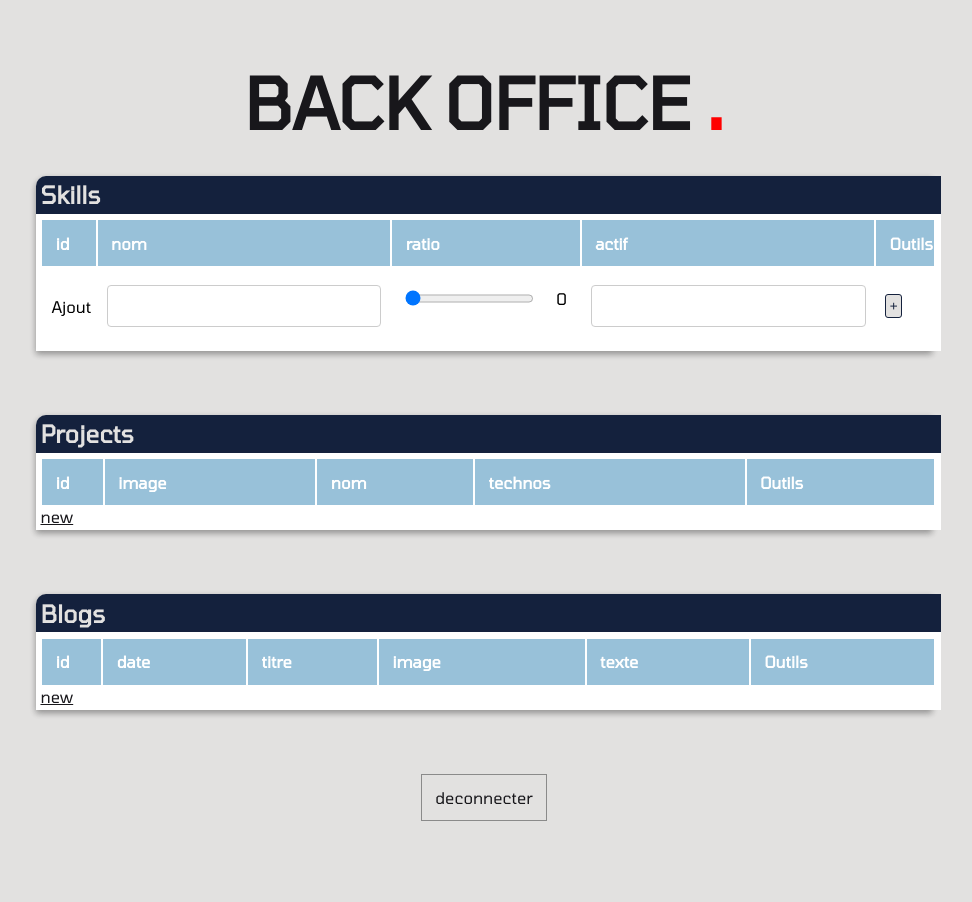
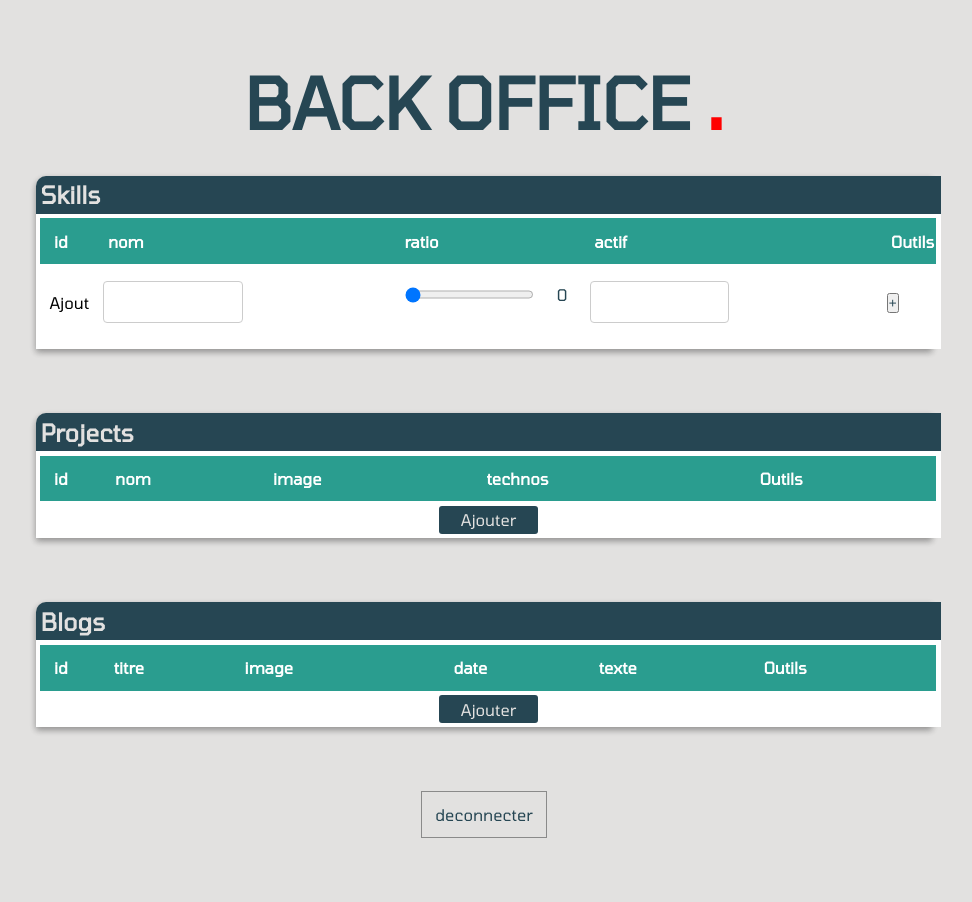
Before and after one commit to Elevane/CvBackOffice, a Symfony app: template templates/backoffice/index.html.twig in a window 1280 px wide. Shown: the whole page, without its empty margins (156-1128 px from the left). Before the commit the page ends 821 px from the top, so only its background shows below. Run offline with Twig, Linux system fonts and the light colour scheme; the template is opened without the code that fills it, so the values that code supplies are empty; form fields are guessed from the names that the template uses; some libraries are stand-ins or nearby versions.

Commit message:
Style : changement de la charte graphique et application

```diff
--- a/public/css/backoffice/style.css
+++ b/public/css/backoffice/style.css
@@ -13,13 +13,20 @@ IMPORTS
     padding: 0;
     box-shadow: none;
     font-family: 'tomorrow','Roboto', sans-serif;
-    color:#18171B;
+    color: #264653;
+}
+a{
+    text-decoration: none;
 }
 html{
     background: #E2E1E0;
 }
-h1, a, label, input{
-    color:#18171B;
+h1,  label, input{
+    color: #264653;
+}
+table{
+    border: none;
+    margin-bottom: 0.5%;
 }
 #btnDc{
     text-decoration: none;
@@ -93,13 +100,18 @@ h2{
     font-family: 'Tomorrow', 'Roboto', sans-serif;
     width: 100%;
     padding: 0.5%;
-    background-color: #14213d;
+    background-color: #264653;
     display: flex;
     color: #E2E1E0;
     flex-direction: row;
     justify-content: flex-start;
     align-items: center;
     border-top-left-radius:10px;
+}
+article{
+    display: flex;
+    flex-direction: column;
+    align-items: center;
 }
 article, form{
     padding: 0.5%;
@@ -123,7 +135,7 @@ article table{
 
  th{
      padding: 1.5%;
-     background: #98c1d9;
+     background: #2a9d8f;
      color: white;
      text-align: left;
  }
@@ -161,18 +236,17 @@ article table{
     display: flex;
     flex-direction: column;
     justify-content: space-around;
-    color: black;
+    color:  #264653;
 }
 
 input[type=text], select {
-    width: 100%;
+    width: 50%;
     padding: 12px 20px;
     margin: 8px 0;
     display: inline-block;
     border: 1px solid #ccc;
     border-radius: 4px;
     box-sizing: border-box;
-
 }
 
 #add_skill{
@@ -181,18 +255,31 @@ input[type=text], select {
 #skill_submit{
    margin-left: 35%;
 }
-#skill_submit button:hover{
+#skill_submit {
+    background-color:  #264653;
+    color: #E2E1E0;
+    border: transparent;
+    padding: 5%;
+    border-radius: 3px;
+}
+#skill_submit:hover{
 
-
-    background-color: #14213d;
-    color: #E2E1E0;
+    border: solid 1px #264653;
+    background-color:  #E2E1E0;
+    color: #264653;
+}
+.backoffice_index_img{
+    width: 50%;
+}
+.backoffice_index_td_img{
+    width: 20%;
 }
 #skill_submit button{
-    border: 1px solid #14213d;
+    border: 1px solid  #264653;
     padding: 8%;
     border-radius: 3px;
     background-color: #E2E1E0;
-    color: #14213d;
+    color: #264653;
 }
 
 #rangeTd{
@@ -201,7 +288,7 @@ input[type=text], select {
     margin-top: 10%;
 }
 #rangeTd p, .divEditForm p{
-    color: black;
+    color:  #264653;
 }
 
 .divEditForm{
@@ -221,10 +308,18 @@ input[type=text], select {
 #checkboxEdit label{
     margin-right: 2%;
 }
-#skills_buttons{
-    width: 5%;
+
+
+.backoffice_index_button_new{
+    text-decoration: none;
+    padding: 0.5%;
+    background-color: #264653;
+    color: #E2E1E0;
+   text-align: center;
+    border-radius: 3px;
 }
 
-.submit_button{
-
+.backoffice_index_button_new:hover{
+    background-color:#E2E1E0 ;
+    color: #264653;
 }
--- a/public/js/backoffice/script.js
+++ b/public/js/backoffice/script.js
@@ -21,7 +21,7 @@ if($('#project_skills').val() != null){
                 $('#project_skills').val(  hiddenSkill + " ");
             }
             $('#skills_add option[value=' + skills[i] + ']').remove();
-            $('#skills_buttons').append('<button type="button" id="'+skills[i]+'" class="buttons">'+ skills[i]+'</button>');
+            $('#skills_buttons').append('<button type="button" id="'+skills[i]+'" class="backoffice_edit_skills_buttons">'+ skills[i]+'</button>');
         }
     }
 
@@ -32,7 +32,7 @@ $('#skills_add').on('change', function (){
 
     if(this.value !== "choose"){
         var skill = $('#skills_add').val();
-        $('#skills_buttons').append('<button type="button" id="'+skill+'" class="buttons">'+ skill+'</button>');
+        $('#skills_buttons').append('<button type="button" id="'+skill+'" class="backoffice_edit_skills_buttons">'+ skill+'</button>');
         $('#skills_add option:selected').hide();
         var hiddenSkill = $('#project_skills').val();
         $('#project_skills').val(  hiddenSkill += skill + " ");
--- a/src/Controller/BlogController.php
+++ b/src/Controller/BlogController.php
@@ -38,7 +38,7 @@ class BlogController extends BaseBackOfficeController{
 
             return $this->redirectToRoute('admin_index');
         }
-        return $this->render('/backoffice/blog/new.html.twig',[
+        return $this->render('/backoffice/blog/new_or_edit.html.twig',[
             "form" => $form->createView(),
             "title" => "Creation d'un article de blog",
         ]);
--- a/src/Controller/ProjectController.php
+++ b/src/Controller/ProjectController.php
@@ -40,10 +40,10 @@ class ProjectController extends BaseBackOfficeController{
 
             return $this->redirectToRoute('admin_index');
         }
-        return $this->render('/backoffice/project/new.html.twig',[
+        return $this->render('/backoffice/project/new_or_edit.html.twig',[
             "form" => $form->createView(),
             'skills' => $skills,
-            "title" => "Creation d'un article de project",
+            "title" => "Creation d'un  project",
         ]);
     }
 
@@ -87,7 +87,7 @@ class ProjectController extends BaseBackOfficeController{
             return $this->redirectToRoute('admin_index');
         }
 
-        return $this->render('backoffice/project/new.html.twig', [
+        return $this->render('backoffice/project/new_or_edit.html.twig', [
             'project' => $api_project,
             "skills" => $skills,
             'form' => $form->createView(),
--- a/templates/backoffice/index.html.twig
+++ b/templates/backoffice/index.html.twig
@@ -14,7 +14,7 @@
         <section id="bo_skills" class="bo_sections">
             <h2> Skills</h2>
             <article>
-                <table>
+                <table  cellspacing="0" cellpadding="0">
                     <thead>
                     <tr>
                         <th>id</th>
@@ -60,7 +60,7 @@
                         <td>
                             {{ form_widget(form.active) }}
                         </td>
-                        <td id="skill_submit">
+                        <td >
                             {{ form_widget(form.submit, { 'label': '+' }) }}
                         </td>
                         {{ form_end(form) }}
@@ -74,12 +74,12 @@
         <section id="bo_projects" class="bo_sections">
             <h2> Projects</h2>
             <article>
-                <table>
+                <table  cellspacing="0" cellpadding="0">
                     <thead>
                     <tr>
                         <th>id</th>
+                        <th>nom</th>
                         <th>image</th>
-                        <th>nom</th>
                         <th>technos</th>
                         <th>Outils</th>
                     </tr>
@@ -88,8 +88,8 @@
                     {% for t in projects %}
                         <tr>
                             <td style="color:black;">{{ t.id }}</td>
-                            <td style="color:black;">{{ t.image }}</td>
                             <td style="color:black;">{{ t.name }}</td>
+                            <td class="backoffice_index_td_img" style="color:black;"><img class="backoffice_index_img"src="{{ t.image }}"></td>
                             <td style="color:black;">{{ t.skills }}</td>
                             <td><a href="{{ path('admin_project_edit', { id :  t.id }) }}" class="editBtn"><img  src="css/img/edit.png"></a>
                             <a href="{{ path('admin_project_delete', { id :  t.id }) }}" class="delBtn"><img  src="css/img/del.png"></a></td>
@@ -98,20 +98,20 @@
                     {% endfor %}
                     </tbody>
                 </table>
-                <a href="{{ path('admin_project_new') }}">new</a>
+                <a class="backoffice_index_button_new" href="{{ path('admin_project_new') }}">Ajouter</a>
             </article>
         </section>
 
         <section id="bo_blogs" class="bo_sections">
             <h2> Blogs</h2>
             <article>
-                <table>
+                <table  cellspacing="0" cellpadding="0">
                     <thead>
                     <tr>
                         <th>id</th>
-                        <th>date</th>
                         <th>titre</th>
                         <th>image</th>
+                        <th>date</th>
                         <th>texte</th>
                         <th>Outils</th>
                     </tr>
@@ -120,9 +120,9 @@
                     {% for t in blogs %}
                         <tr>
                             <td style="color:black;">{{ t.id }}</td>
+                            <td style="color:black;">{{ t.title }}</td>
+                            <td class="backoffice_index_td_img" style="color:black;"><img class="backoffice_index_img"src="{{ t.image }}"></td>
                             <td style="color:black;">{{ t.date |format('Y-m-d') }}</td>
-                            <td style="color:black;">{{ t.title }}</td>
-                            <td style="color:black;">{{ t.image }}</td>
                             <td style="color:black;">{{ t.text }}</td>
                             <td>
                                 <a href="{{ path('admin_blog_edit', { id :  t.id }) }}" class="editBtn"><img  src="css/img/edit.png"></a>
@@ -133,7 +133,7 @@
                     {% endfor %}
                     </tbody>
                 </table>
-                <a href="{{ path('admin_blog_new') }}">new</a>
+                <a class="backoffice_index_button_new"href="{{ path('admin_blog_new') }}">Ajouter</a>
             </article>
         </section>
 
```
Also changed, not shown: other parts of public/css/backoffice/style.css (+69 -6 lines), templates/backoffice/project/new_or_edit.html.twig (renamed from templates/backoffice/project/new.html.twig, +18 -3 lines), templates/backoffice/blog/new_or_edit.html.twig (renamed from templates/backoffice/blog/new.html.twig), 1 other file.
